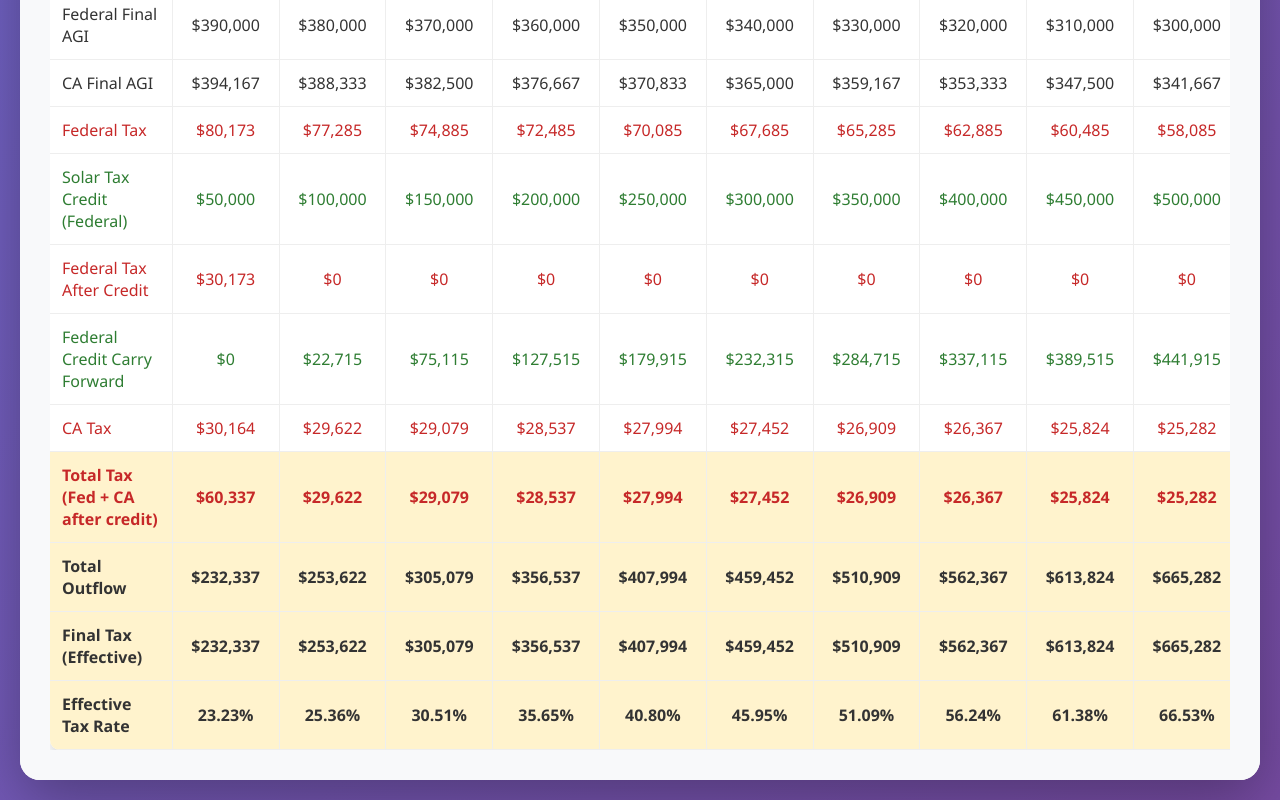
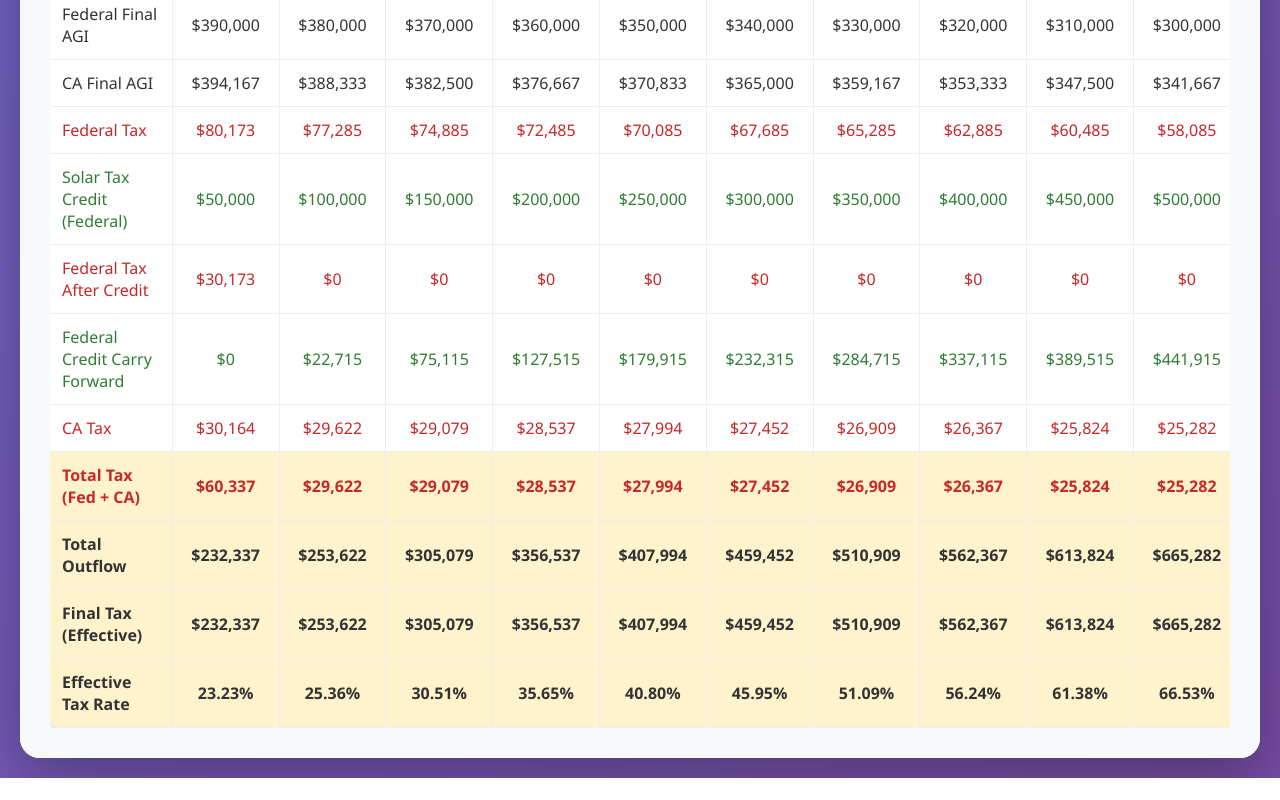
Before and after one commit to svyas73/tax-2025-calculator, a website: page index.html in a window 1280 px wide. Shown: the part 2870-3670 px from the top of the page. After the commit the page ends 3648 px from the top, so only its background shows below. Drawn offline with Linux system fonts and the light colour scheme.

Commit message:
Rename Total Tax row and remove Total Year 2 Tax after credit row

```diff
--- a/index.html
+++ b/index.html
@@ -804,13 +804,12 @@
                     { label: 'Federal Tax After Credit', key: 'federalTaxAfterCredit', highlight: false, isPercentage: false, textColor: 'red' },
                     { label: 'Federal Credit Carry Forward', key: 'carryForward', highlight: false, isPercentage: false, textColor: 'green' },
                     { label: 'CA Tax', key: 'caTax', highlight: false, isPercentage: false, textColor: 'red' },
-                    { label: 'Total Tax (Fed + CA after credit)', key: 'totalTax', highlight: true, isPercentage: false, textColor: 'red' },
+                    { label: 'Total Tax (Fed + CA)', key: 'totalTax', highlight: true, isPercentage: false, textColor: 'red' },
                     { label: 'Total Outflow', key: 'totalOutflow', highlight: true, isPercentage: false, textColor: 'default' },
                     { label: 'Final Tax (Effective)', key: 'finalTaxLiability', highlight: true, isPercentage: false, textColor: 'default' },
-                    { label: 'Effective Tax Rate', key: 'effectiveRate', highlight: true, isPercentage: true, textColor: 'default' },
-                    { label: 'Total Year 2 Tax after credit, if any', key: 'year2TaxAfterCredit', highlight: true, isPercentage: false, textColor: 'red', showOnlyYear2: true },
-                    { label: 'Total Tax (Year 1 + Year 2)', key: 'totalTaxBothYears', highlight: true, isPercentage: false, textColor: 'red', showOnlyYear2: true },
-                { label: 'Total Tax (Year 1 + Year 2) - After Carry Forward', key: 'totalTaxAfterCarryForward', highlight: true, isPercentage: false, textColor: 'red', showOnlyYear2: true }
+                { label: 'Effective Tax Rate', key: 'effectiveRate', highlight: true, isPercentage: true, textColor: 'default' },
+                { label: 'Total Tax (Year 1 + Year 2)', key: 'totalTaxBothYears', highlight: true, isPercentage: false, textColor: 'red', showOnlyYear2: true },
+                    { label: 'Total Tax (Year 1 + Year 2) - After Carry Forward', key: 'totalTaxAfterCarryForward', highlight: true, isPercentage: false, textColor: 'red', showOnlyYear2: true }
                 ];
 
                 const tableData = solarInvestments.map(solarInv => {
@@ -876,8 +875,8 @@
 
                     const totalTaxBothYears = finalTaxLiability + year2TaxAfterCredit;
 
-                // Total tax after carry forward: Subtract carry forward credit from total tax
-                const totalTaxAfterCarryForward = Math.max(0, totalTaxBothYears - carryForward);
+                    // Total tax after carry forward: Subtract carry forward credit from total tax
+                    const totalTaxAfterCarryForward = Math.max(0, totalTaxBothYears - carryForward);
 
                     return {
                         income: income,
@@ -887,7 +886,6 @@
                         caDepreciation: caDepreciation,
                         year2Revenue: year2Revenue,
                         year2Tax: year2Tax,
-                        year2TaxAfterCredit: year2TaxAfterCredit,
                         totalTaxAfterCarryForward: totalTaxAfterCarryForward,
                         reducedAGI: reducedAGI,
                         maxDonationDeduction: maxDonationDeduction,
```
